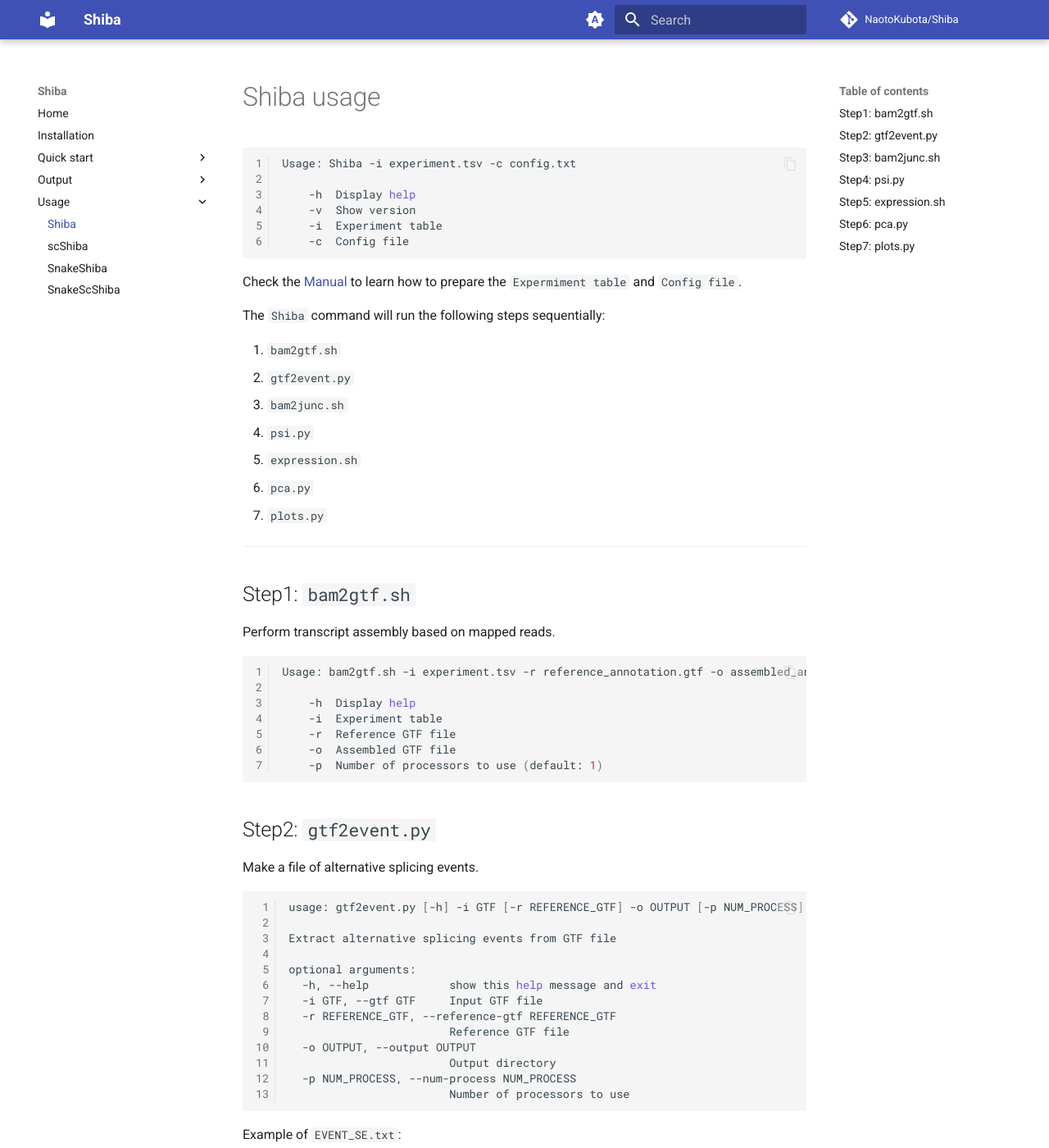
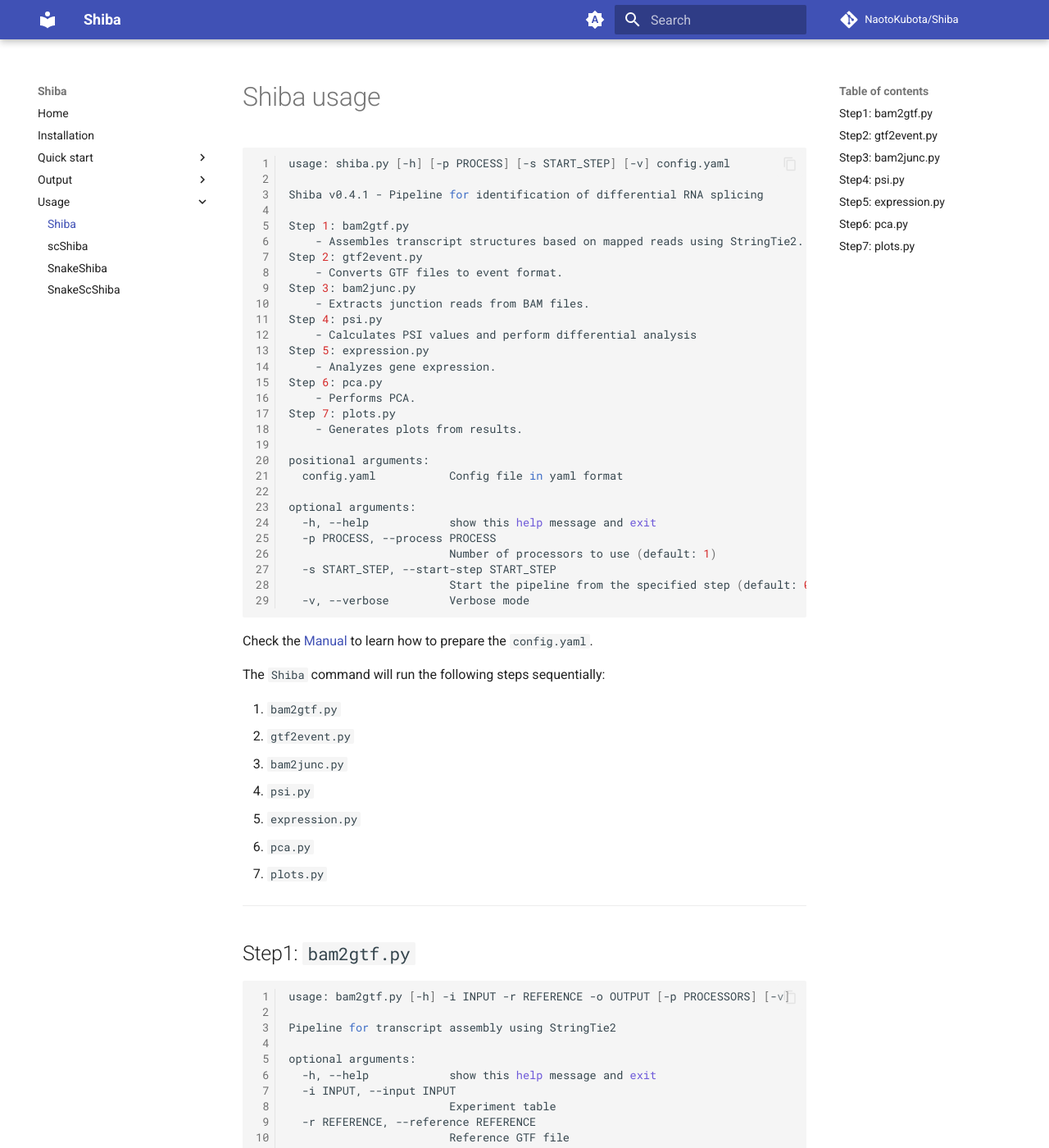
Before and after one commit to NaotoKubota/Shiba, an MkDocs documentation site: the page built from docs/usage/shiba.md, in a window 1280 px wide and 1400 px high. Shown: the whole window at 82% size. Built offline with MkDocs 1.6.1 and Material for MkDocs 9.7.7, drawn with Linux system fonts in a browser that asks for light colours; comment, search, counter and statistics services are not loaded; some of the changed text lies outside the part shown.

Commit message:
docs: Update usage and installation instructions for scShiba and related scripts

````diff
--- a/docs/usage/shiba.md
+++ b/docs/usage/shiba.md
@@ -1,48 +1,75 @@
 # Shiba usage
 
 ``` bash
-Usage: Shiba -i experiment.tsv -c config.txt
+usage: shiba.py [-h] [-p PROCESS] [-s START_STEP] [-v] config.yaml
 
-    -h  Display help
-    -v  Show version
-    -i  Experiment table
-    -c  Config file
+Shiba v0.4.1 - Pipeline for identification of differential RNA splicing
+
+Step 1: bam2gtf.py
+    - Assembles transcript structures based on mapped reads using StringTie2.
+Step 2: gtf2event.py
+    - Converts GTF files to event format.
+Step 3: bam2junc.py
+    - Extracts junction reads from BAM files.
+Step 4: psi.py
+    - Calculates PSI values and perform differential analysis
+Step 5: expression.py
+    - Analyzes gene expression.
+Step 6: pca.py
+    - Performs PCA.
+Step 7: plots.py
+    - Generates plots from results.
+
+positional arguments:
+  config.yaml           Config file in yaml format
+
+optional arguments:
+  -h, --help            show this help message and exit
+  -p PROCESS, --process PROCESS
+                        Number of processors to use (default: 1)
+  -s START_STEP, --start-step START_STEP
+                        Start the pipeline from the specified step (default: 0, run all steps)
+  -v, --verbose         Verbose mode
 ```
 
-Check the [Manual](../manual/diff_splicing_bulk.md/#1-prepare-inputs) to learn how to prepare the `Expermiment table` and `Config file`.
+Check the [Manual](../manual/diff_splicing_bulk.md/#1-prepare-inputs) to learn how to prepare the `config.yaml`.
 
 The `Shiba` command will run the following steps sequentially:
 
-1. `bam2gtf.sh`
+1. `bam2gtf.py`
 2. `gtf2event.py`
-3. `bam2junc.sh`
+3. `bam2junc.py`
 4. `psi.py`
-5. `expression.sh`
+5. `expression.py`
 6. `pca.py`
 7. `plots.py`
 
 ---
 
-## Step1: `bam2gtf.sh`
-
-Perform transcript assembly based on mapped reads.
+## Step1: `bam2gtf.py`
 
 ``` bash
-Usage: bam2gtf.sh -i experiment.tsv -r reference_annotation.gtf -o assembled_annotation.gtf -p [VALUE]
+usage: bam2gtf.py [-h] -i INPUT -r REFERENCE -o OUTPUT [-p PROCESSORS] [-v]
 
-    -h  Display help
-    -i  Experiment table
-    -r  Reference GTF file
-    -o  Assembled GTF file
-    -p  Number of processors to use (default: 1)
+Pipeline for transcript assembly using StringTie2
+
+optional arguments:
+  -h, --help            show this help message and exit
+  -i INPUT, --input INPUT
+                        Experiment table
+  -r REFERENCE, --reference REFERENCE
+                        Reference GTF file
+  -o OUTPUT, --output OUTPUT
+                        Assembled GTF file
+  -p PROCESSORS, --processors PROCESSORS
+                        Number of processors to use (default: 1)
+  -v, --verbose         Verbose output
 ```
 
 ## Step2: `gtf2event.py`
 
-Make a file of alternative splicing events.
-
 ``` bash
-usage: gtf2event.py [-h] -i GTF [-r REFERENCE_GTF] -o OUTPUT [-p NUM_PROCESS]
+usage: gtf2event.py [-h] -i GTF [-r REFERENCE_GTF] -o OUTPUT [-p NUM_PROCESS] [-v]
 
 Extract alternative splicing events from GTF file
 
@@ -55,6 +82,7 @@
                         Output directory
   -p NUM_PROCESS, --num-process NUM_PROCESS
                         Number of processors to use
+  -v, --verbose         Verbose output
 ```
 
 Example of `EVENT_SE.txt`:
@@ -73,31 +101,38 @@
 ...
 ```
 
-## Step3: `bam2junc.sh`
-
-Make a table of junction read counts.
+## Step3: `bam2junc.py`
 
 ``` bash
-Usage: bam2junc.sh -i experiment.tsv -r RI_EVENT.txt -o junctions.bed -p [VALUE] -a [VALUE] -m [VALUE] -M [VALUE] -s [VALUE]
+usage: bam2junc.py [-h] -i INPUT -r RI_EVENT -o OUTPUT [-p PROCESSORS] [-a ANCHOR] [-m MIN_INTRON] [-M MAX_INTRON] [-s STRAND] [-v]
 
-    -h  Display help
-    -i  Experiment table
-    -r  Intron retention event
-    -o  Junction read counts
-    -p  Number of processors to use (default: 1)
-    -a  Minimum anchor length (default: 8)
-    -m  Minimum intron size (default: 70)
-    -M  Maximum intron size (default: 500000)
-    -s  Strand specificity of RNA library preparation; XS: unstranded, RF: first-strand, FR: second-strand (default: XS)
+Pipeline for processing junction read counts.
+
+optional arguments:
+  -h, --help            show this help message and exit
+  -i INPUT, --input INPUT
+                        Experiment table
+  -r RI_EVENT, --ri_event RI_EVENT
+                        Intron retention event file
+  -o OUTPUT, --output OUTPUT
+                        Output junction read counts file
+  -p PROCESSORS, --processors PROCESSORS
+                        Number of processors to use (default: 1)
+  -a ANCHOR, --anchor ANCHOR
+                        Minimum anchor length (default: 8)
+  -m MIN_INTRON, --min_intron MIN_INTRON
+                        Minimum intron size (default: 70)
+  -M MAX_INTRON, --max_intron MAX_INTRON
+                        Maximum intron size (default: 500000)
+  -s STRAND, --strand STRAND
+                        Strand specificity (default: XS)
+  -v, --verbose         Verbose output
 ```
 
 ## Step4: `psi.py`
 
-Calculate PSI and detect differential events.
-
 ``` bash
-usage: psi.py [-h] [-p NUM_PROCESS] [-g GROUP] [-f FDR] [-d PSI] [-r REFERENCE] [-a ALTERNATIVE] [-m MINIMUM_READS] [-i] [-t] [--onlypsi] [--onlypsi-group] [--excel]
-              junctions event output
+usage: psi.py [-h] [-p NUM_PROCESS] [-g GROUP] [-f FDR] [-d PSI] [-r REFERENCE] [-a ALTERNATIVE] [-m MINIMUM_READS] [-i] [-t] [--onlypsi] [--onlypsi-group] [--excel] [-v] junctions event output
 
 PSI calculation for alternative splicing events
 
@@ -106,7 +141,7 @@
   event                 Directory that contains text files of alternative splicing events generated by gtf2event.py
   output                Directory for output files
 
-options:
+optional arguments:
   -h, --help            show this help message and exit
   -p NUM_PROCESS, --num-process NUM_PROCESS
                         Number of processors to use (default: 1)
@@ -125,34 +160,41 @@
   --onlypsi             Just calculate PSI for each sample, not perform statistical tests (default: False)
   --onlypsi-group       Just calculate PSI for each group, not perform statistical tests (Overrides --onlypsi when used together) (default: False)
   --excel               Make result files in excel format (default: False)
+  -v, --verbose         Verbose output (default: False)
 ```
 
-## Step5: `expression.sh`
-
-Gene expression analysis.
+## Step5: `expression.py`
 
 ``` bash
-Usage: expression.sh -i experiment.txt -g reference_annotation.gtf -o output_dir -r [VALUE] -a [VALUE] -p [VALUE]
+usage: expression.py [-h] -i INPUT -g REFERENCE -o OUTPUT [-r REFGROUP] [-a ALTGROUP] [-p PROCESSORS] [-v]
 
-    -h  Display help
-    -i  Experiment table
-    -g  Reference GTF file
-    -o  Output directory
-    -r  Reference group for differential expression analysis (default: NA)
-    -a  Alternative group for differential expression analysis (default: NA)
-    -p  Number of processors to use (default: 1)
+RNA expression analysis using featureCounts and DESeq2.
+
+optional arguments:
+  -h, --help            show this help message and exit
+  -i INPUT, --input INPUT
+                        Experiment table
+  -g REFERENCE, --reference REFERENCE
+                        Reference GTF file
+  -o OUTPUT, --output OUTPUT
+                        Output directory
+  -r REFGROUP, --refgroup REFGROUP
+                        Reference group for differential expression analysis
+  -a ALTGROUP, --altgroup ALTGROUP
+                        Alternative group for differential expression analysis
+  -p PROCESSORS, --processors PROCESSORS
+                        Number of processors to use (default: 1)
+  -v, --verbose         Increase output verbosity
 ```
 
 ## Step6: `pca.py`
 
-Principal component analysis.
+``` bash
+usage: pca.py [-h] [--input-tpm INPUT_TPM] [--input-psi INPUT_PSI] [-g GENES] [-o OUTPUT] [-v]
 
-``` bash
-usage: pca.py [-h] [--input-tpm INPUT_TPM] [--input-psi INPUT_PSI] [-g GENES] [-o OUTPUT]
+Principal Component Analysis for matrix of gene expression and splicing
 
-pca.py: Principal Component Analysis for matrix of gene expression and splicing
-
-options:
+optional arguments:
   -h, --help            show this help message and exit
   --input-tpm INPUT_TPM
                         Input TPM file (default: None)
@@ -162,23 +204,25 @@
                         Number of highly-variable genes or splicing events to calculate PCs (default: 3000)
   -o OUTPUT, --output OUTPUT
                         Output directory (default: None)
+  -v, --verbose         Verbose output (default: False)
 ```
 
 ## Step7: `plots.py`
 
-Make plots.
-
 ``` bash
-usage: plots.py [-h] [-i INPUT] [-e EXPERIMENT_TABLE] [-o OUTPUT]
+usage: plots.py [-h] [-i INPUT] [-e EXPERIMENT_TABLE] [-s SHIBA_COMMAND] [-o OUTPUT] [-v]
 
 Make plots for alternative splicing events
 
-options:
+optional arguments:
   -h, --help            show this help message and exit
   -i INPUT, --input INPUT
                         Directory that contains result files (default: None)
   -e EXPERIMENT_TABLE, --experiment-table EXPERIMENT_TABLE
                         Experiment table file (default: None)
+  -s SHIBA_COMMAND, --shiba-command SHIBA_COMMAND
+                        Shiba command (default: None)
   -o OUTPUT, --output OUTPUT
                         Directory for output files (default: None)
+  -v, --verbose         Verbose output (default: False)
 ```
````
Also changed, not shown: docs/index.md (+2 -2 lines), docs/installation.md (+2 -2 lines), docs/quickstart/diff_splicing_bulk.md (+82 -100 lines), docs/quickstart/diff_splicing_sc.md (+31 -42 lines), docs/usage/scshiba.md (+29 -13 lines).
